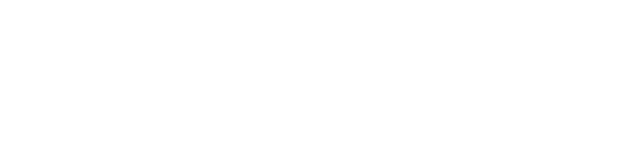
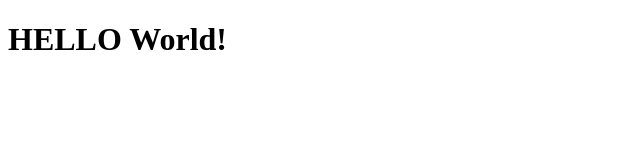
Before and after one commit to OmkarFulsundar/icp8repo, a plain HTML site: page index.html in a window 1280 px wide. Shown: the whole page, without its empty margins (0-640 px from the left). Drawn offline with Linux system fonts and the light colour scheme.

Commit message:
second commit

```diff
--- a/index.html
+++ b/index.html
@@ -4,6 +4,6 @@
     <title>Git And Hub</title>
 </head>
 <body>
-
+    <h1>HELLO World!</h1>
 </body>
 </html>
```
